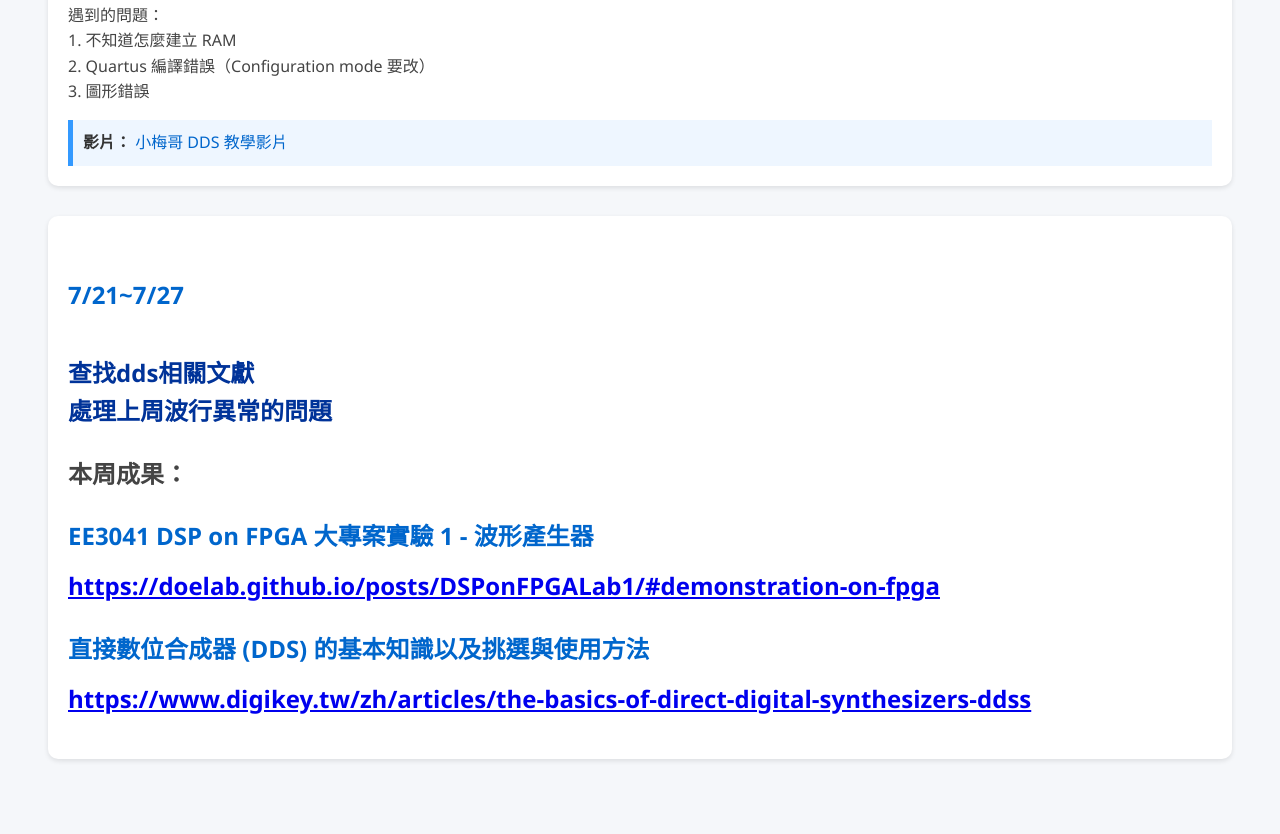
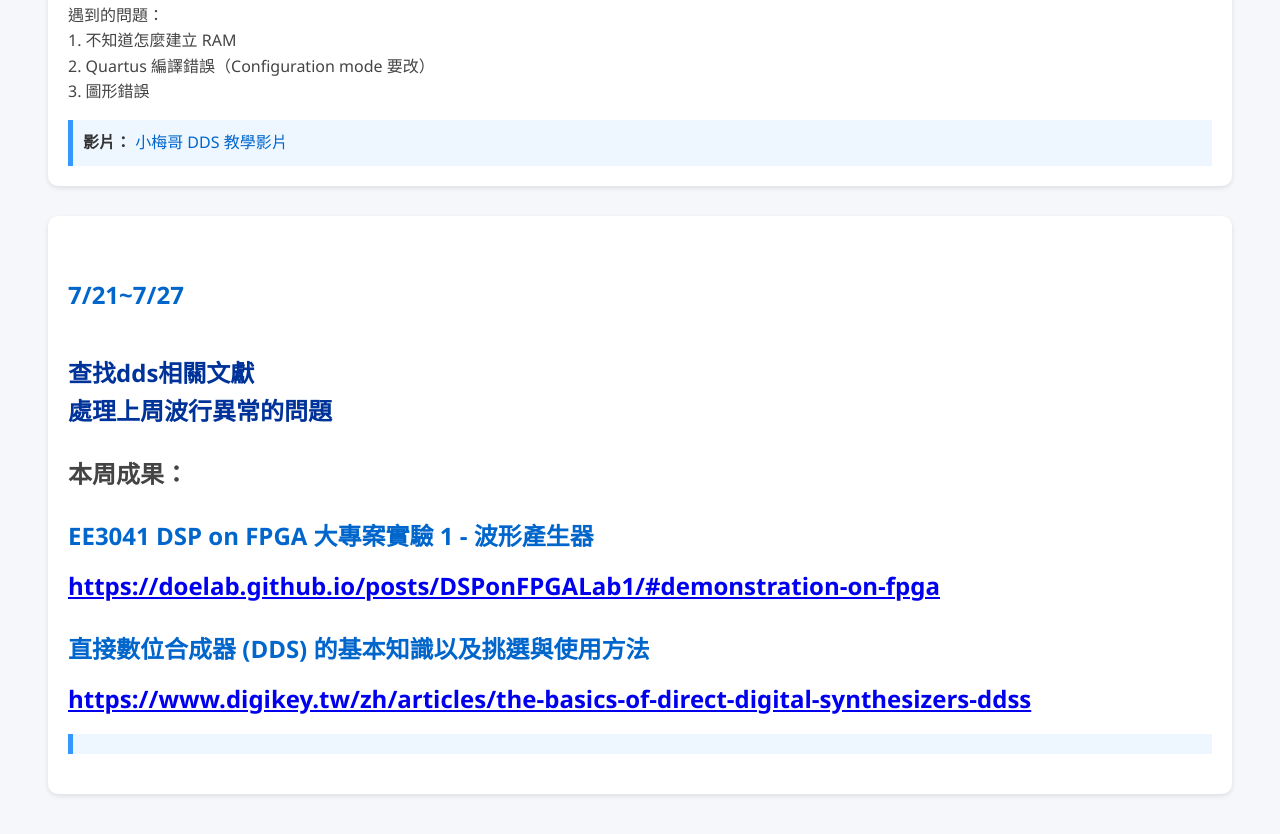
Before and after one commit to BOHAO0322/my-report, a plain HTML site: page index.htm in a window 1280 px wide. Shown: the part 337-1171 px from the top of the page. Drawn offline with Linux system fonts and the light colour scheme.

Commit message:
Add files via upload

```diff
--- a/index.htm
+++ b/index.htm
@@ -74,8 +74,9 @@
     <a href="https://www.digikey.tw/zh/articles/the-basics-of-direct-digital-synthesizers-ddss" target="_blank">
     https://www.digikey.tw/zh/articles/the-basics-of-direct-digital-synthesizers-ddss
     </a>
+   <div style="background-color:#eef6ff; padding:10px; border-left:5px solid #3399ff; margin-top:15px">
    </div>
-
+  </div>
 
 </body>
 </html>
```
